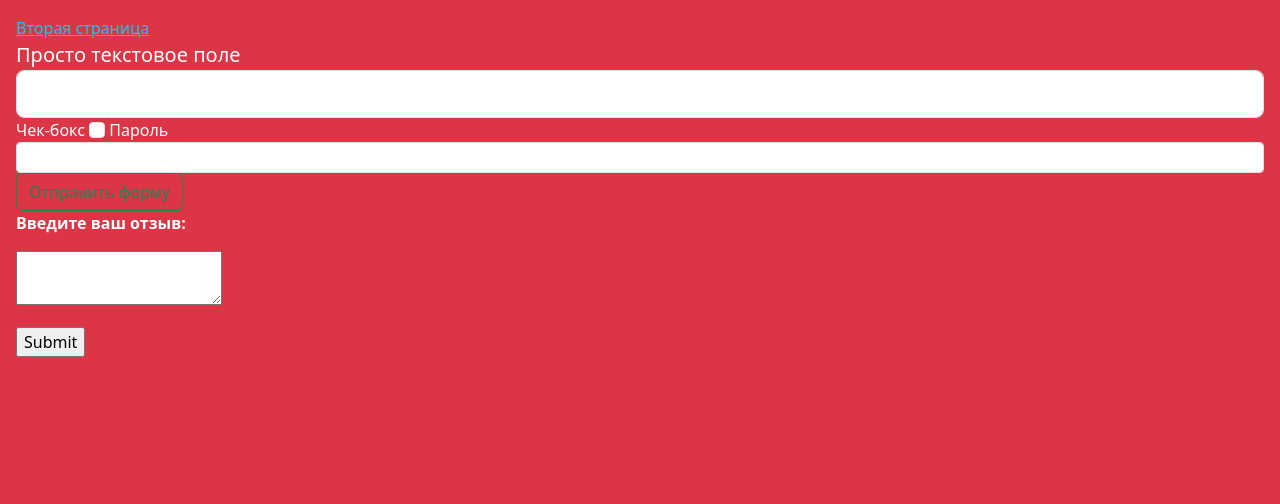
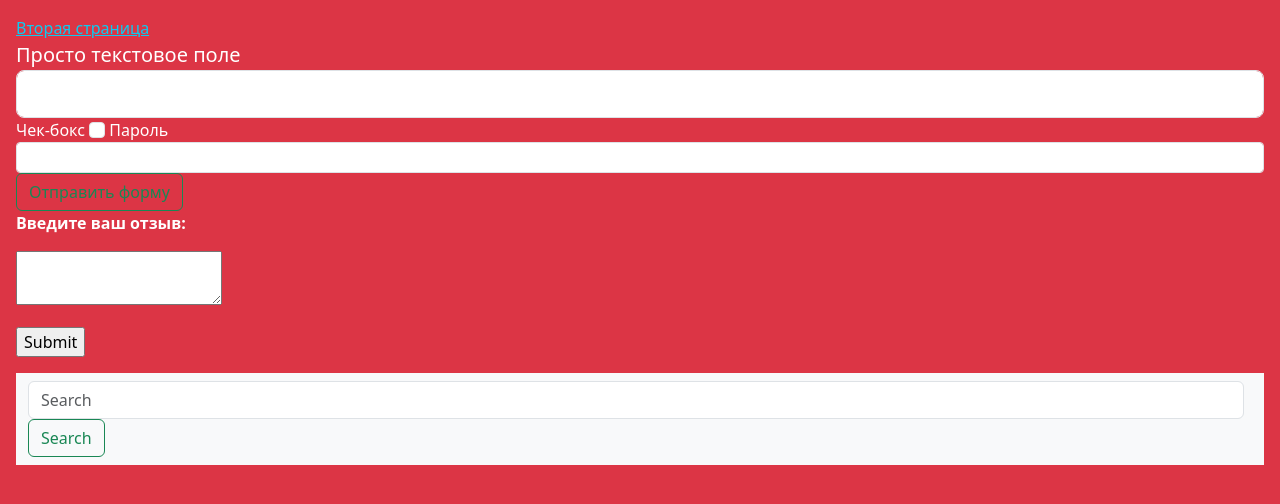
Before and after one commit to R1VOD/homework, a plain HTML site: page Page_1.html in a window 1280 px wide. Drawn offline with nearby package versions, Linux system fonts and the light colour scheme.

Commit message:
Update Page_1.html

```diff
--- a/Page_1.html
+++ b/Page_1.html
@@ -9,6 +9,7 @@
 <body class="text-bg-danger p-3">
     <a href="Page_2.html" class="link-info" target="_blank">Вторая страница</a>
     <form action="">
+
         <label class="lead" for="field1">Просто текстовое поле</label>
         <input class="form-control form-control-lg" id="field1" type="text">
 
@@ -23,6 +24,15 @@
         <p><b>Введите ваш отзыв:</b></p>
         <p><textarea name="comment"></textarea></p>
         <p><input type="submit"></p>
+
+        <nav class="navbar bg-body-tertiary">
+            <div class="container-fluid">
+              <form class="d-flex" role="search">
+                <input class="form-control me-2" type="search" placeholder="Search" aria-label="Search">
+                <button class="btn btn-outline-success" type="submit">Search</button>
+              </form>
+            </div>
+          </nav>
     </form>
 </body>
 </html>
```
